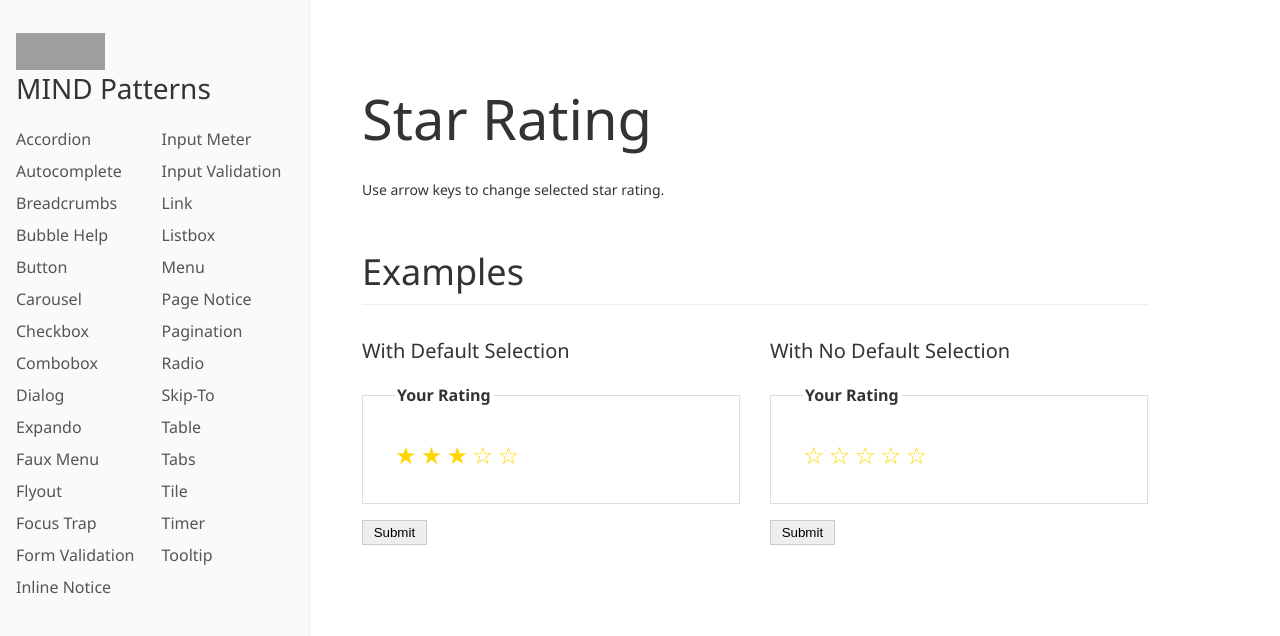
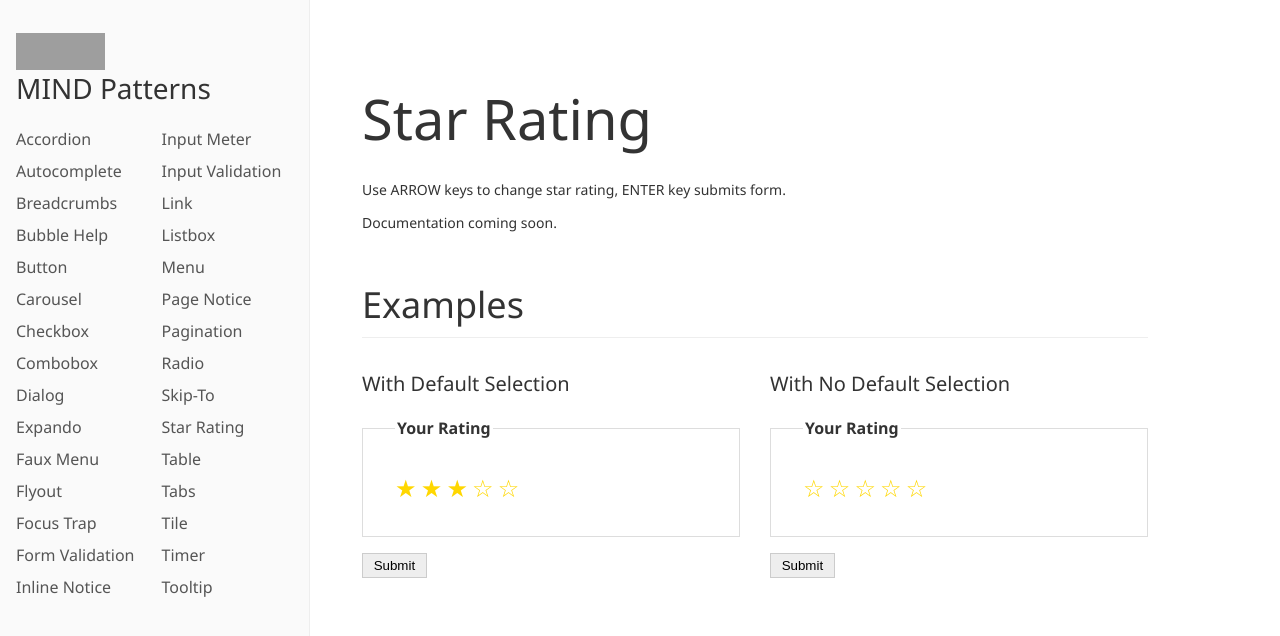
Before and after one commit to eBay/mindpatterns, a Jekyll site: the page built from starrating/index.html, in a window 1280 px wide. Shown: the top 636 px of the page. Built offline with Jekyll 4.4.1, drawn with Linux system fonts in a browser that asks for light colours; grey boxes are pictures that could not be loaded.

Commit message:
Removed development mode from star rating

```diff
--- a/starrating/index.html
+++ b/starrating/index.html
@@ -14,7 +13,8 @@
 <h1>{{ page.title }}</h1>
 
 <h2 class="clipped">Readme</h2>
-<p>Use arrow keys to change selected star rating.</p>
+<p>Use ARROW keys to change star rating, ENTER key submits form.</p>
+<p>Documentation coming soon.</p>
 
 <h2>Examples</h2>
 
--- a/starrating/jquery.starrating.js
+++ b/starrating/jquery.starrating.js
@@ -7,7 +7,19 @@
             var $stars = $widget.find('input');
             var isChecked = $widget.find('input:checked').length > 0;
 
+            $widget.one('click', function() {
+                $(this).removeClass('starrating--unselected');
+            });
+
+            if (isChecked === false) {
+                $widget.addClass('starrating--unselected');
+            }
+
             /*
+            // the following code would be needed if labels and inputs are not all siblings in the DOM
+            // in that case, CSS adjacent sibling selectors would not work
+            // example of this to come
+
             var includedStars = function(index) {
                 return index < $stars.index($widget.find('input:checked'));
             };
@@ -20,14 +32,6 @@
 
             update();
             */
-
-            $widget.one('click', function() {
-                $(this).removeClass('starrating--unselected');
-            });
-
-            if (isChecked === false) {
-                $widget.addClass('starrating--unselected');
-            }
         });
     };
 }( jQuery ));
```
Also changed, not shown: other parts of starrating/index.html (+0 -1 lines).
